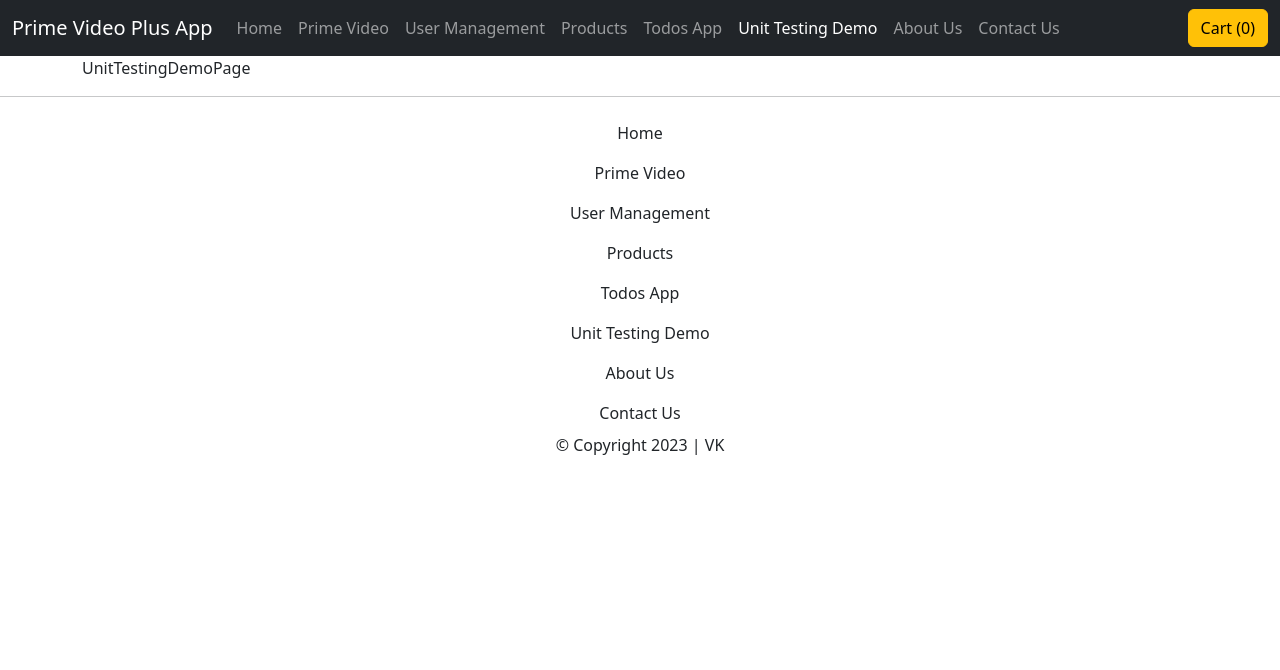
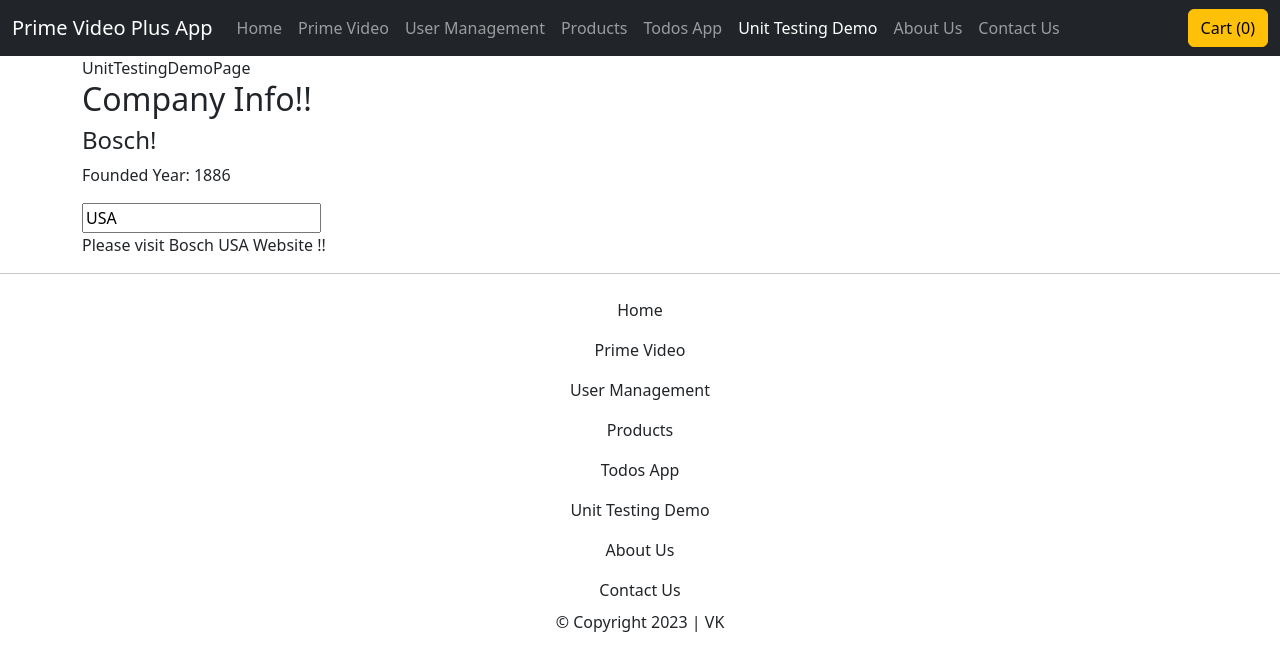
Before and after one commit to ikiviki/prime-video-plus-react, a React (Create React App) app: page /unit-testing-demo in a window 1280 px wide. Shown: the top 670 px of the page. Built offline with nearby package versions, Linux system fonts and the light colour scheme.

Commit message:
JEST UT [Day13]

```diff
--- a/src/pages/UnitTestingDemoPage/UnitTestingDemoPage.js
+++ b/src/pages/UnitTestingDemoPage/UnitTestingDemoPage.js
@@ -1,4 +1,5 @@
 import { Helmet } from "react-helmet-async";
+import CompanyInfo from "./components/CompanyInfo";
 
 const UnitTestingDemoPage = () => {
   return (
@@ -7,6 +8,7 @@
         <title>Unit Testing Demo</title>
       </Helmet>
       UnitTestingDemoPage
+      <CompanyInfo foundedYear="1886" />
     </div>
   );
 };
--- /dev/null
+++ b/src/pages/UnitTestingDemoPage/components/CompanyInfo.js
@@ -0,0 +1,29 @@
+import { useState } from "react";
+
+// const CompanyInfo = (props) => {
+const CompanyInfo = ({ foundedYear }) => {
+  const [countryName, setCountryName] = useState("USA");
+
+  const handleChangeCountryName = (event) => {
+    setCountryName(event.target.value);
+  };
+
+  return (
+    <div>
+      <h2>Company Info!!</h2>
+      <h4>Bosch!</h4>
+      {/* <p>Founded Year: {props.foundedYear}</p> */}
+      <p>Founded Year: {foundedYear}</p>
+
+      <input
+        type="text"
+        placeholder="Enter Country Name"
+        value={countryName}
+        onChange={handleChangeCountryName}
+      />
+      <p>Please visit Bosch {countryName} Website !!</p>
+    </div>
+  );
+};
+
+export default CompanyInfo;
```
Also changed, not shown: package.json (+8 -0 lines), 2 other files (tests, documents, lock files or other folders).
